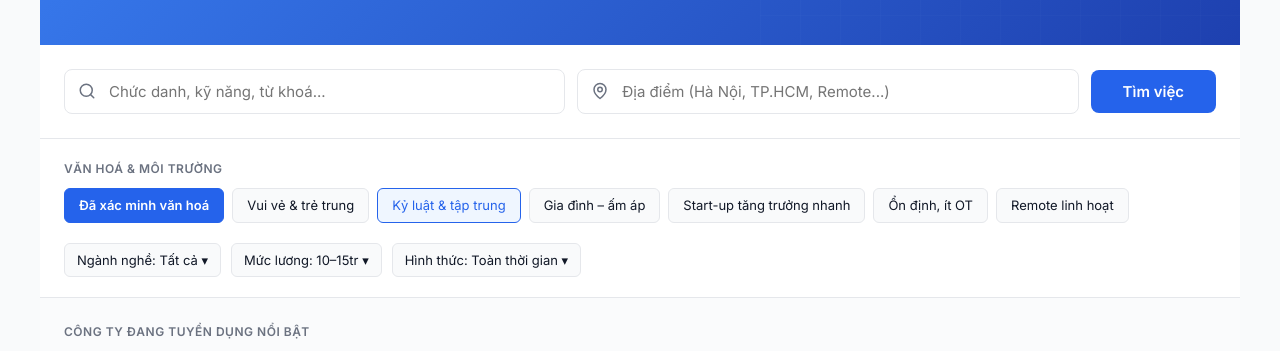
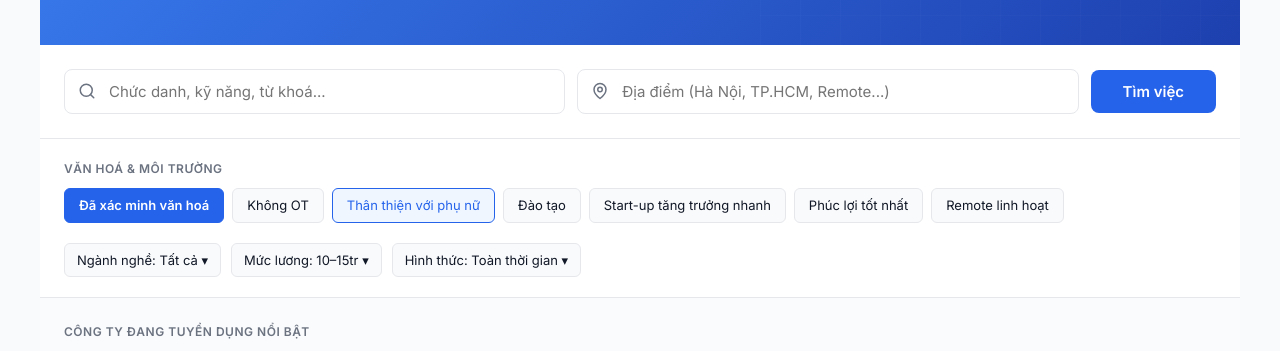
Before and after one commit to vuhoailan/profilecompanyJOY, a plain HTML site: page index.html in a window 1280 px wide. Shown: the part 265-616 px from the top of the page. Drawn offline with Linux system fonts and the light colour scheme.

Commit message:
Update index.html

```diff
--- a/index.html
+++ b/index.html
@@ -726,11 +726,11 @@
         <div class="filter-section-title">Văn hoá & môi trường</div>
         <div class="chip-row">
           <div class="chip verified-only">Đã xác minh văn hoá</div>
-          <div class="chip">Vui vẻ & trẻ trung</div>
-          <div class="chip active">Kỷ luật & tập trung</div>
-          <div class="chip">Gia đình – ấm áp</div>
+          <div class="chip">Không OT</div>
+          <div class="chip active">Thân thiện với phụ nữ</div>
+          <div class="chip">Đào tạo</div>
           <div class="chip">Start-up tăng trưởng nhanh</div>
-          <div class="chip">Ổn định, ít OT</div>
+          <div class="chip">Phúc lợi tốt nhất</div>
           <div class="chip">Remote linh hoạt</div>
         </div>
         <div class="filter-dropdowns">
```
